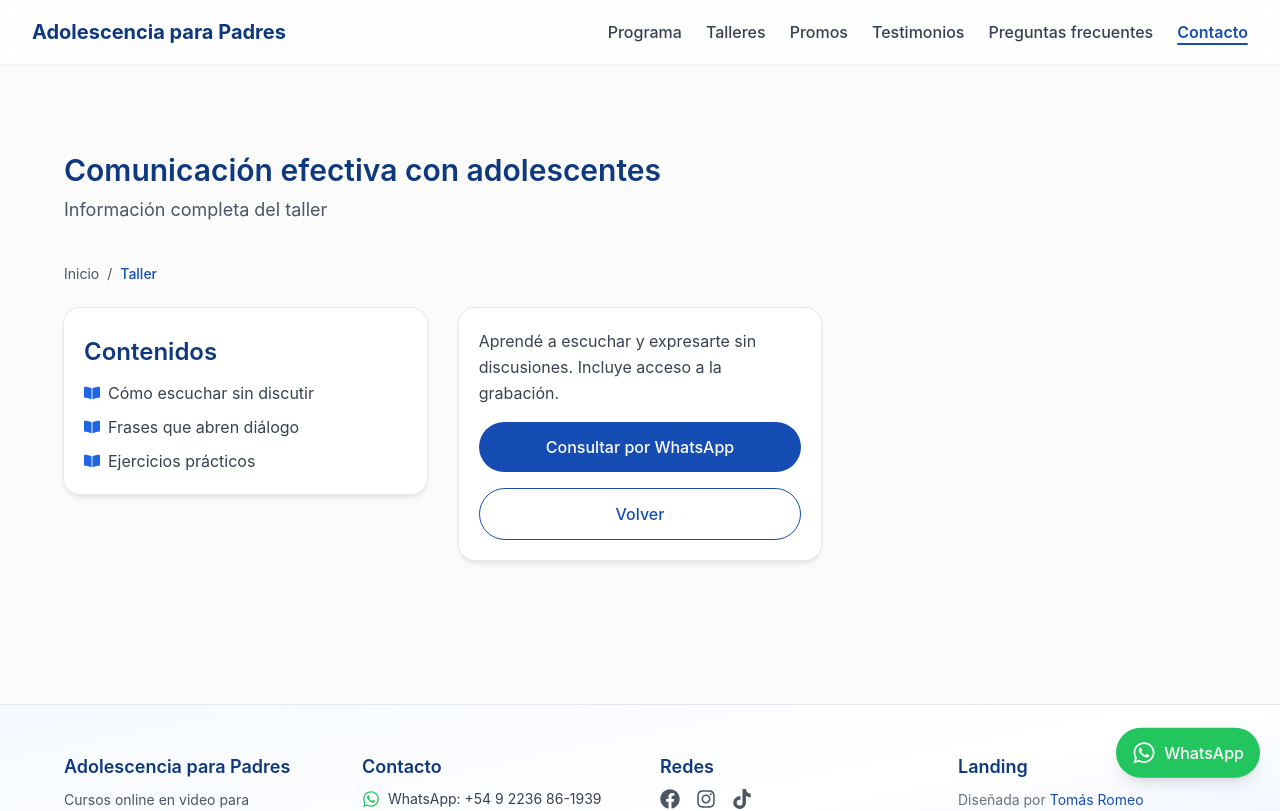
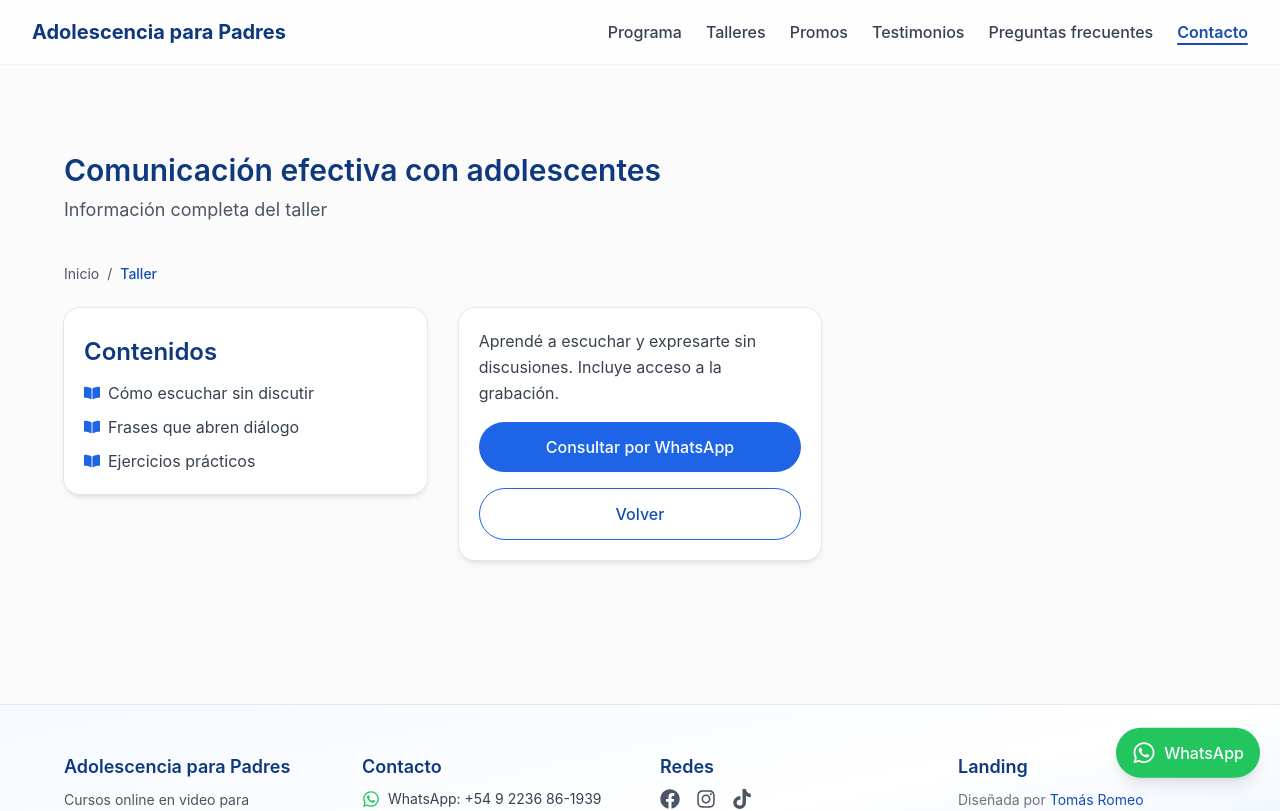
Before and after one commit to sekigan98/dram-adolescentes, a Next.js app: page /talleres/comunicacion in a window 1280 px wide. Shown: the top 811 px of the page. Built offline with nearby package versions, Linux system fonts and the light colour scheme.

Commit message:
Update globals.css

```diff
--- a/app/globals.css
+++ b/app/globals.css
@@ -7,6 +7,18 @@
   --bg: #fbfbfc;
   --text: #1f2937;
   --muted: #6b7280;
+
+  /* Paleta emocional inspirada en púrpura */
+  --brand-50: #f5f3ff;
+  --brand-100: #ede9fe;
+  --brand-200: #ddd6fe;
+  --brand-300: #c4b5fd;
+  --brand-400: #a78bfa;
+  --brand-500: #8b5cf6;
+  --brand-600: #7c3aed;
+  --brand-700: #6d28d9;
+  --brand-800: #5b21b6;
+  --brand-900: #4c1d95;
 }
 
 html {
@@ -45,17 +57,22 @@ body {
 }
 
 .btn-primary {
-  @apply btn bg-brand-700 text-white hover:bg-brand-800 focus-visible:ring-2 focus-visible:ring-offset-2 focus-visible:ring-brand-600;
+  @apply btn bg-brand-600 text-white hover:bg-brand-700 focus-visible:ring-2 focus-visible:ring-offset-2 focus-visible:ring-brand-400;
 }
 .btn-primary:hover {
   @apply scale-[1.03];
 }
 
 .btn-outline {
-  @apply btn border border-brand-700 text-brand-700 hover:bg-brand-50 focus-visible:ring-2 focus-visible:ring-offset-2 focus-visible:ring-brand-600;
+  @apply btn border border-brand-600 text-brand-700 hover:bg-brand-50 focus-visible:ring-2 focus-visible:ring-offset-2 focus-visible:ring-brand-400;
 }
 .btn-outline:hover {
   @apply scale-[1.03];
+}
+
+/* Botón emocional tipo “Lo quiero ahora” */
+.btn-emotional {
+  @apply btn bg-gradient-to-r from-brand-500 to-brand-700 text-white shadow-md hover:from-brand-600 hover:to-brand-800;
 }
 
 /* Ajustes para grids y responsive */
```
